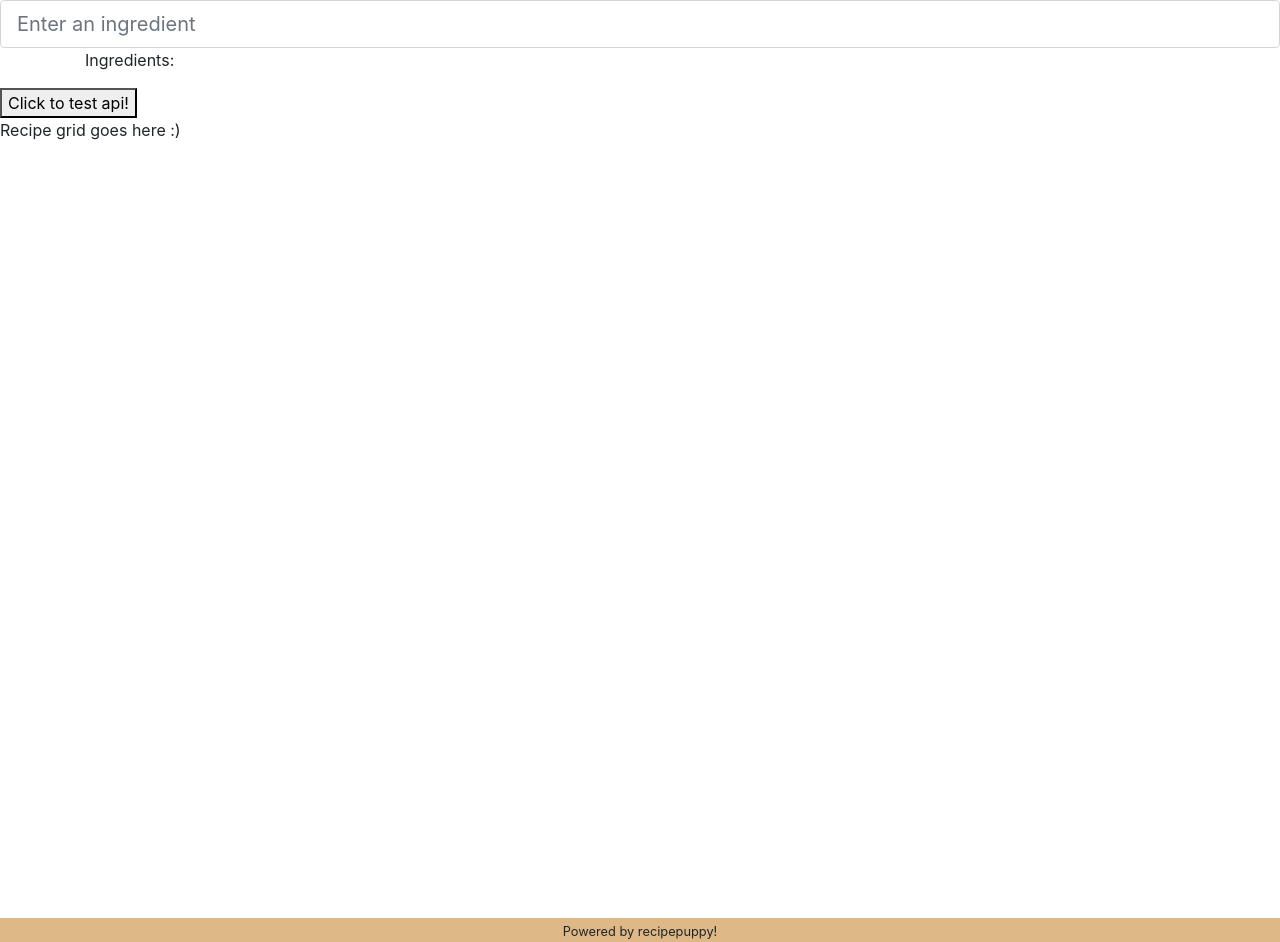
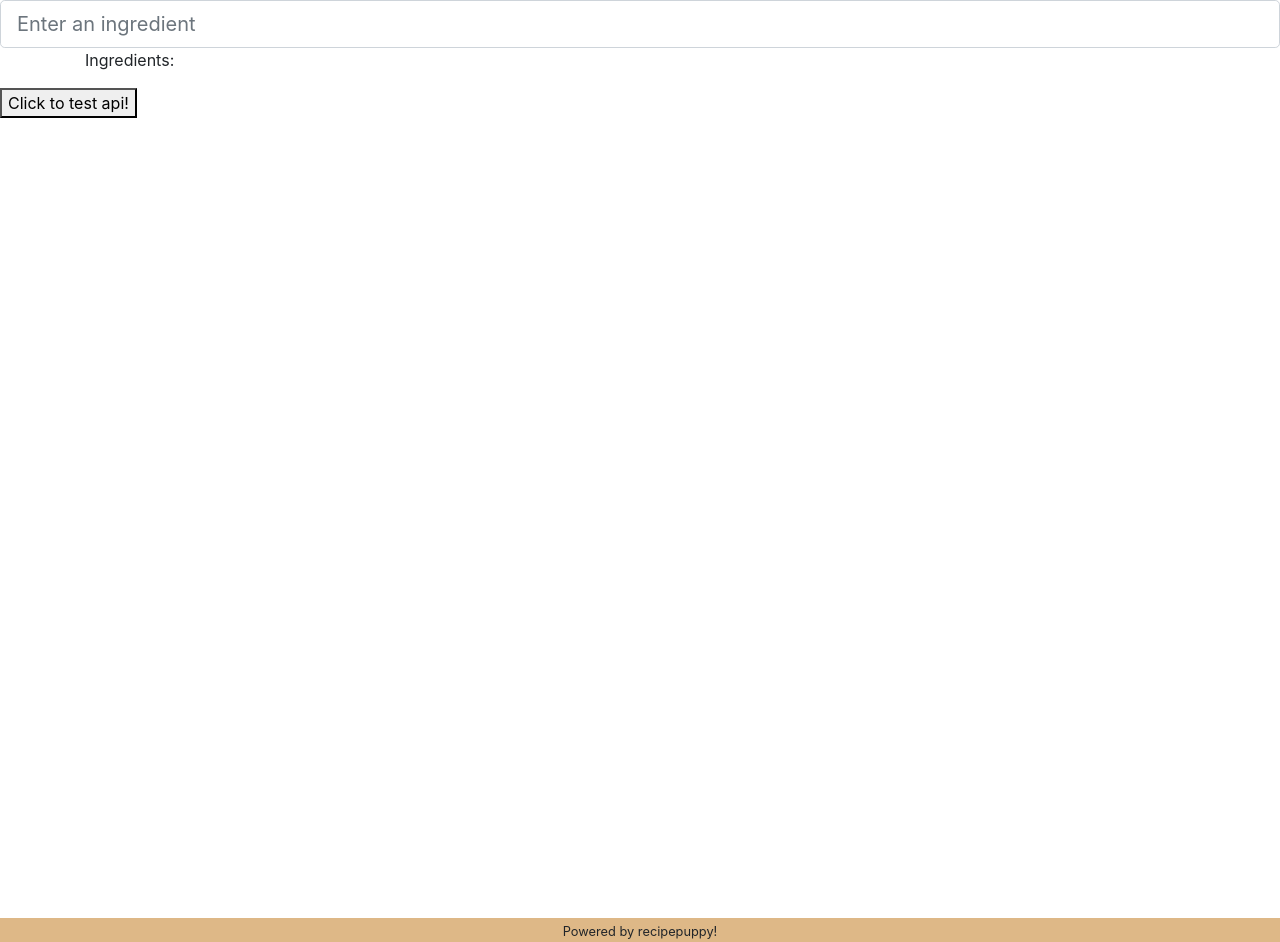
Before and after one commit to kre64/what-to-eat, a React (Create React App) app: page / in a window 1280 px wide. Built offline with nearby package versions, Linux system fonts and the light colour scheme.

Commit message:
Send JSON payload into a new react component recipe-tile

```diff
--- a/src/App.js
+++ b/src/App.js
@@ -10,7 +10,8 @@ class App extends Component {
 		this.state = {
 			ingredient: "",
 			ingredients: [],
-			recipes: []
+			recipes: [],
+			requested: false
 		}
 
 		this.handleSubmit = this.handleSubmit.bind(this)
@@ -68,6 +69,7 @@ class App extends Component {
 		const url = "https://cors.io/?http://www.recipepuppy.com/api/?i=" + csvIngredients
 		axios.get(url)
 		.then(response => {
+			console.log(response.data)
 			this.setState({
 				recipes: response.data.results,
 				requested: true
@@ -87,8 +89,8 @@ class App extends Component {
 					</input>
             	</form>
 				<IngredientList ingredients={this.state.ingredients} removeIngredient={this.removeIngredient} />
-				<button onClick={this.getRecipes}>Click to test api!</button>
-				<RecipeGrid requested={false} />
+				<button onClick={this.getRecipes} style={{display: this.state.requested ? 'none' : 'block' }} >Click to test api!</button>
+				<RecipeGrid requested={this.state.requested} recipes={this.state.recipes} />
 				<footer className="wte-footer">
 					<small className="text-small muted">Powered by recipepuppy!</small>
 				</footer>
--- a/src/components/RecipeGrid.js
+++ b/src/components/RecipeGrid.js
@@ -5,22 +5,30 @@ class RecipeGrid extends Component {
 	constructor(props){
         super(props)
         console.log(props)
-
-        this.state = {
-            recipes: []
-        }
     }
 
-    componentDidUpdate() {
-        if(this.props.requested){
-
-        }
+    renderRecipeGrid() {
+        const recipes = this.props.recipes.map((recipe) =>
+            <div key={this.props.recipes.indexOf(recipe)}>
+                <p>
+                    {recipe.href}
+                    {recipe.ingredients}
+                    {recipe.thumbnail}
+                    {recipe.title}
+                </p>
+            </div>
+        )
+        return(
+            <div className="inner-grid">
+                {recipes}
+            </div>
+        )
     }
 
     render() {
         return (
             <div className="grid-holder">
-                Recipe grid goes here :)
+                {this.renderRecipeGrid()}
             </div>
         )
     }
```
